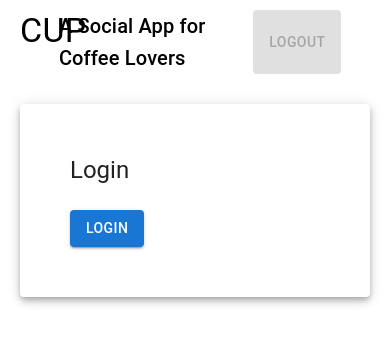
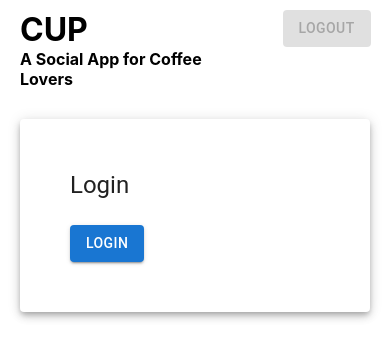
Before and after one commit to sds-smith/SocialNet-Client, a React (Create React App) app: page / in a window 390 px wide. Shown: the top 358 px of the page. Built offline with nearby package versions, Linux system fonts and the light colour scheme; no server answers.

Commit message:
add responsive styling to Nav component

```diff
--- a/src/components/Nav/NavBar.jsx
+++ b/src/components/Nav/NavBar.jsx
@@ -12,21 +12,23 @@ export default function NavBar() {
   return (
     <Box sx={classes.navContainer}>
       <Grid container>
-        <Grid container item xs={8}>
-          <Grid item xs={2}>
-            <Typography variant='h4' component='h1' >
+        <Grid container item xs={9} lg={8}>
+          <Grid item xs={12} lg={2}>
+            <Typography variant={{xs: 'h6', lg:'h4'}} component='h1' >
               CUP
             </Typography>
           </Grid>
           <Grid item xs={10}>
-            <Typography variant='h6' component='h4' >
+            <Typography variant={{xs: 'body2', lg:'h6'}} component='h4' >
               A Social App for Coffee Lovers
             </Typography>
           </Grid>
         </Grid>
+        <Grid item xs={3} lg={4}>
           <Button variant='contained'  onClick={logoutUser} disabled={!authUserExists}>
             LOGOUT
           </Button >
+        </Grid>
       </Grid>
     </Box>
   );
```
